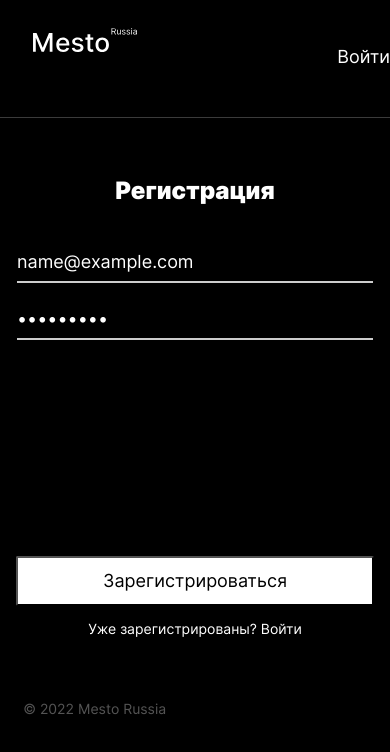
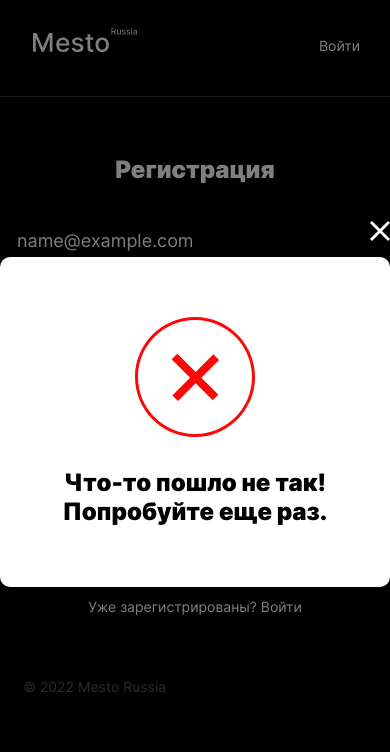
Before and after one commit to elenaLiubimova/react-mesto-auth, a React (Create React App) app: page /sign-up in a window 390 px wide. Both pictures are taken after typing "name@example.com", "Sample123" into the empty fields and a click on the button "Зарегистрироваться". Shown: the top 752 px of the page. Built offline with nearby package versions, Linux system fonts and the light colour scheme; no server answers.

Commit message:
feat: закрытие по esc и оверлею

```diff
--- /dev/null
+++ b/src/blocks/header/__navigate-button/header__navigate-button.css
@@ -0,0 +1,16 @@
+.header__navigate-button {
+  margin: 0;
+  padding: 0;
+  border: none;
+  background-color: #000;
+
+  color: #fff;
+  cursor: pointer;
+}
+
+@media screen and (max-width: 489px) {
+  .header__navigate-button {
+    font-size: 14px;
+    padding-right: 30px;
+  }
+}
--- /dev/null
+++ b/src/blocks/reg-auth-form/__link/reg-auth-form__link.css
@@ -0,0 +1,4 @@
+.reg-auth-form__link {
+  color: #fff;
+  text-decoration: none;
+}
--- a/src/components/App.js
+++ b/src/components/App.js
@@ -12,6 +12,7 @@ import Login from "./Login";
 import Register from "./Register";
 import InfoTooltip from "./InfoTooltip";
 import success from "../images/success.svg";
+import fail from "../images/fail.svg";
 import { Navigate, Route, Routes, useNavigate } from "react-router-dom";
 import ProtectedRoute from "./ProtectedRoute";
 import * as auth from "../utils/auth";
@@ -33,11 +34,13 @@ const App = () => {
   const [loggedIn, setLoggedIn] = useState(false);
   // Переменная состояния для тултипа регистрации
   const [isInfoTooltipOpen, setInfoTooltipOpen] = useState(false);
-  // Переменная состояния для навигации в шапке
-  // const [headerNavigation, setHeaderNavigation] = useState('Регистрация');
+
+  const [infoTooltipIcon, setinfoTooltipIcon] = useState(null);
+  const [infoTooltipDescription, setinfoTooltipDescription] = useState("");
+
+  const [userEmail, setUserEmail] = useState("");
+
   const currentPath = window.location.pathname;
-
-  // const [userData, setUserData] = useState({email:"", password:""});
 
   const navigate = useNavigate();
 
@@ -76,12 +79,21 @@ const App = () => {
       if (token) {
         auth.checkToken(token).then((res) => {
           if (res) {
+            setUserEmail(res.data.email);
             setLoggedIn(true);
             navigate("/", { replace: true });
           }
         });
       }
     }
+  }
+
+  // Функция вывода ошибки при неудачной регистрации или входе
+  function showError(err) {
+    console.log(err);
+    setinfoTooltipIcon(fail);
+    setinfoTooltipDescription("Что-то пошло не так! Попробуйте еще раз.");
+    setInfoTooltipOpen(true);
   }
 
   // Функция эффекта для данных профиля и карточки
@@ -161,10 +173,13 @@ const App = () => {
     auth
       .register(email, password)
       .then((res) => {
+        setinfoTooltipIcon(success);
+        setinfoTooltipDescription("Вы успешно зарегистрировались");
+        setInfoTooltipOpen(true);
         navigate("/", { replace: true });
         return res;
       })
-      .catch((err) => console.log(err));
+      .catch((err) => showError(err));
   }
 
   function handleAuthorize(email, password) {
@@ -175,15 +190,21 @@ const App = () => {
           localStorage.setItem("token", data.token);
           setLoggedIn(true);
           navigate("/", { replace: true });
+          setUserEmail(email);
         }
       })
-      .catch((err) => console.log(err));
+      .catch((err) => showError(err));
   }
 
   return (
     <CurrentUserContext.Provider value={{ currentUser, cards }}>
       <>
-        <Header currentPath={currentPath}/>
+        <Header
+          currentPath={currentPath}
+          setLoggedIn={setLoggedIn}
+          setUserEmail={setUserEmail}
+          userEmail={userEmail}
+        />
         <Routes>
           <Route
             path="/"
@@ -222,8 +243,8 @@ const App = () => {
         <Footer />
         <InfoTooltip
           isOpen={isInfoTooltipOpen}
-          infoTooltipIcon={success}
-          infoTooltipDescription={"Вы успешно зарегистрировались!"}
+          infoTooltipIcon={infoTooltipIcon}
+          infoTooltipDescription={infoTooltipDescription}
           onClose={closeAllPopups}
         />
         <EditProfilePopup
--- a/src/components/Header.js
+++ b/src/components/Header.js
@@ -1,20 +1,22 @@
 import { useNavigate } from "react-router-dom";
 import logo from "../images/logo.svg";
 
-const Header = ({ currentPath }) => {
+const Header = ({ currentPath, setLoggedIn, userEmail, setUserEmail }) => {
   const navigate = useNavigate();
   let onClickCallback;
 
   function signOut(){
     localStorage.removeItem('token');
+    setLoggedIn(false);
+    setUserEmail("");
     navigate('/sign-in', { replace: true });
   }
 
-  function signIn(){
+  function navigateToSignIn(){
     navigate('/sign-in', { replace: true });
   }
 
-  function register(){
+  function navigateToRegister(){
     navigate('/sign-up', { replace: true });
   }
 
@@ -23,10 +25,10 @@ const Header = ({ currentPath }) => {
       onClickCallback = signOut;
       return "Выйти";
     } else if (currentPath === "/sign-up") {
-      onClickCallback = signIn;
+      onClickCallback = navigateToSignIn;
       return "Войти";
     } else if (currentPath === "/sign-in") {
-      onClickCallback = register;
+      onClickCallback = navigateToRegister;
       return "Регистрация";
     }
   }
@@ -36,7 +38,8 @@ const Header = ({ currentPath }) => {
   return (
     <header className="header header-container">
       <img className="logo" src={logo} alt="Лого сервиса Mesto" />
-      <p onClick={onClickCallback}>{headerNavigation}</p>
+      <p>{userEmail}</p>
+      <button className="header__navigate-button" onClick={onClickCallback}>{headerNavigation}</button>
     </header>
   );
 }
--- a/src/components/InfoTooltip.jsx
+++ b/src/components/InfoTooltip.jsx
@@ -1,6 +1,16 @@
-import React from "react";
+import React, { useEffect } from "react";
 
 const InfoTooltip = ({ infoTooltipIcon, infoTooltipDescription, isOpen, onClose }) => {
+  function handleEscClose(evt) {
+    if (evt.key === "Escape") {
+      onClose();
+    }
+  }
+
+  useEffect(() => {
+    document.addEventListener("keydown", handleEscClose);
+  });
+
   return (
     <div
       className={
@@ -8,8 +18,9 @@ const InfoTooltip = ({ infoTooltipIcon, infoTooltipDescription, isOpen, onClose
           ? `info-tooltip info-tooltip_opened info-tooltip_success`
           : `info-tooltip info-tooltip_success`
       }
+      onClick={onClose}
     >
-      <div className="info-tooltip__container">
+      <div className="info-tooltip__container" onClick={(evt) => evt.stopPropagation()}>
         <img
           className="info-tooltip__icon"
           src={infoTooltipIcon}
--- a/src/components/PopupWithForm.js
+++ b/src/components/PopupWithForm.js
@@ -1,3 +1,5 @@
+import { useEffect } from "react";
+
 const PopupWithForm = ({
   isOpen,
   name,
@@ -7,6 +9,16 @@ const PopupWithForm = ({
   onClose,
   onSubmit,
 }) => {
+  function handleEscClose(evt) {
+    if (evt.key === "Escape") {
+      onClose();
+    }
+  }
+
+  useEffect(() => {
+    document.addEventListener("keydown", handleEscClose);
+  });
+
   return (
     <div
       className={
@@ -14,8 +26,12 @@ const PopupWithForm = ({
           ? `popup popup_opened popup_type_${name}`
           : `popup popup_type_${name}`
       }
+      onClick={onClose}
     >
-      <div className={`popup__container popup__container_type_${name}`}>
+      <div
+        className={`popup__container popup__container_type_${name}`}
+        onClick={(evt) => evt.stopPropagation()}
+      >
         <form className="edit-form" name={name} onSubmit={onSubmit} noValidate>
           <h2 className="edit-form__title">{title}</h2>
           {children}
--- a/src/components/Register.jsx
+++ b/src/components/Register.jsx
@@ -1,5 +1,5 @@
 import React, { useState } from "react";
-import { useNavigate } from "react-router-dom";
+import { Link, useNavigate } from "react-router-dom";
 
 const Register = ({ handleRegister }) => {
   const [formValue, setFormValue] = useState({
@@ -53,7 +53,7 @@ const Register = ({ handleRegister }) => {
         </button>
         <span className="reg-auth-form__description">
           Уже зарегистрированы?
-          <a> Войти</a>
+          <Link to="/sign-in" className="reg-auth-form__link"> Войти</Link>
         </span>
       </form>
     </section>
--- a/src/index.css
+++ b/src/index.css
@@ -7,6 +7,7 @@
 @import url(./blocks/root/root.css);
 
 @import url(./blocks/header/header.css);
+@import url(./blocks/header/__navigate-button/header__navigate-button.css);
 
 @import url(./blocks/logo/logo.css);
 
@@ -74,6 +75,7 @@
 @import url(./blocks/reg-auth-form/__button/reg-auth-form__button.css);
 @import url(./blocks/reg-auth-form/__item/reg-auth-form__item.css);
 @import url(./blocks/reg-auth-form/__description/reg-auth-form__description.css);
+@import url(./blocks/reg-auth-form/__link/reg-auth-form__link.css);
 
 @import url(./blocks/info-tooltip/info-tooltip.css);
 @import url(./blocks/info-tooltip/_opened/info-tooltip_opened.css);
```
